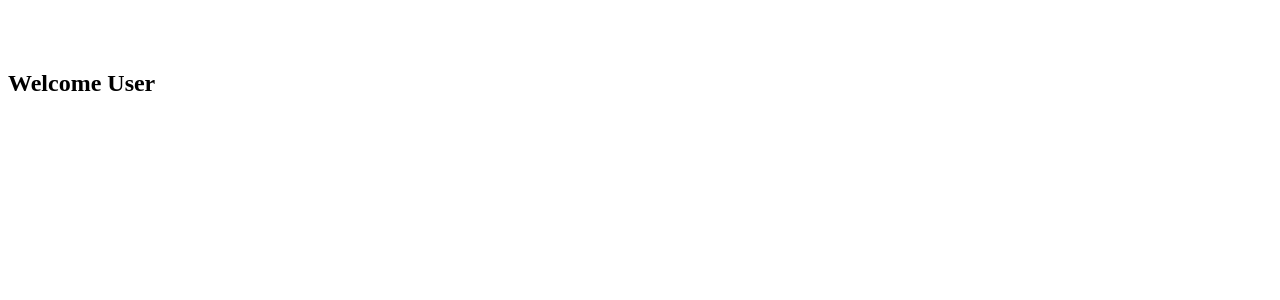
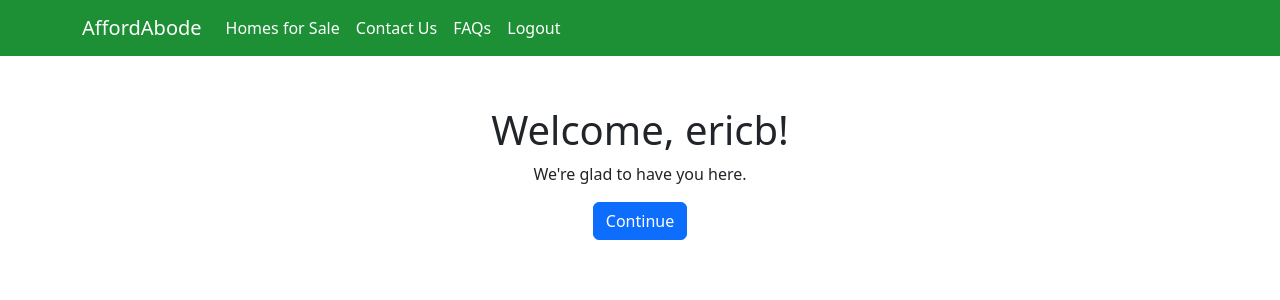
Before and after one commit to AaryanAn/AffordAbodes, a Django app: page /accounts/welcome/ in a window 1280 px wide. Before the commit the part shown is almost empty. Shown: the top 300 px of the page. Run offline with Django 4.2, Linux system fonts and the light colour scheme; a user stored in the database is signed in.

```diff
--- a/templates/welcome.html
+++ b/templates/welcome.html
@@ -1,4 +1,9 @@
-<div class="container" style="margin-top: 70px;">
-    <h2>Welcome User</h2>
-    <br>
-<div>
+{% extends "base.html" %}
+
+{% block content %}
+  <div class="container text-center" style="margin-top: 50px;">
+    <h1>Welcome, {{ username }}!</h1>
+    <p>We're glad to have you here.</p>
+    <a href="{% url 'home' %}" class="btn btn-primary">Continue</a>
+  </div>
+{% endblock %}
```
Also changed, not shown: db.sqlite3.
